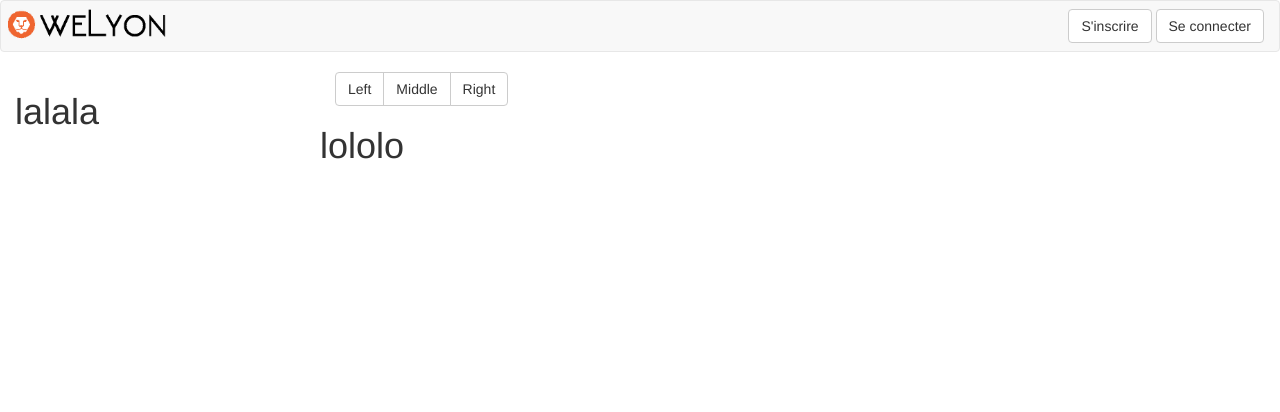
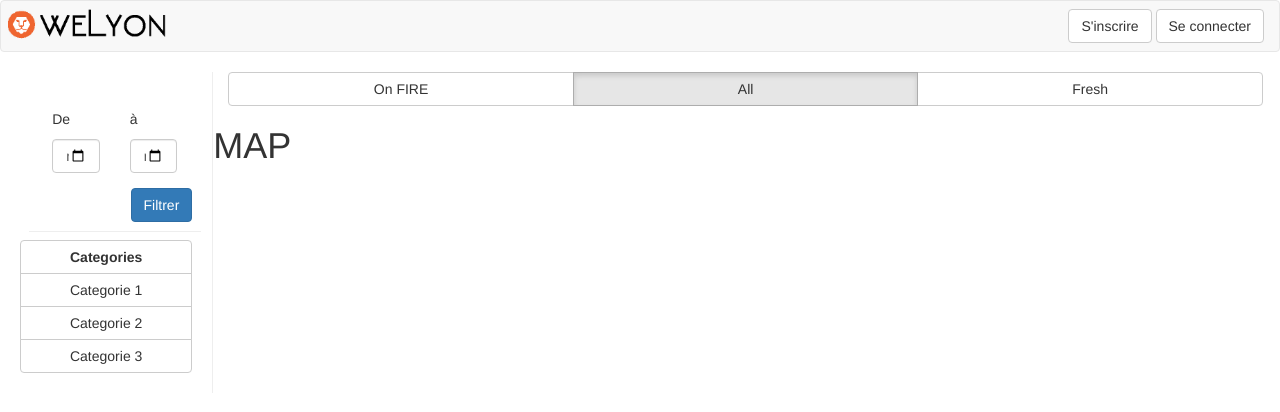
Before and after one commit to H4213/WeLyon, a plain HTML site: page Web/index.html in a window 1280 px wide. Drawn offline with Linux system fonts and the light colour scheme.

Commit message:
layout basic

```diff
--- a/Web/index.html
+++ b/Web/index.html
@@ -22,7 +22,6 @@
     <body role="document">
 
         <div id="nav">
-
             <div class="navbar navbar-default">
                 <div class="container-fluid">
                     <!-- Brand and toggle get grouped for better mobile display -->
@@ -47,7 +46,6 @@
                     </div><!-- /.navbar-collapse -->
                 </div><!-- /.container-fluid -->
             </div>
-
         </div>
 
         <div id="container" class="container-fluid">
@@ -56,20 +54,40 @@
                 <div id="alert" class="col-sm">
                 </div>
 
-            <div id="filters" class="col-sm-12 col-md-3 filters">
-                <h1>lalala</h1>
+                <div id="filters" class="col-sm-12 col-md-2">
+                    <div id="filter" class="col-md-12">
+                        <!-- <form class="form-inline"> -->
+                            <div class="col-md-6 form-group">
+                                <p>De</p>
+                                <input type="date" class="form-control" id="dateInit" placeholder="">
+                            </div>
+                            <div class="col-md-6 form-group">
+                                <p>à</p>
+                                <input type="date" class="form-control" id="dateFin" placeholder="">
+                            </div>
+                            <button type="submit" class="btn btn-primary pull-right">Filtrer</button>
+                        <!-- </form> -->
                     </div>
 
-            <div id="main" class="col-sm-12 col-md-9">
+                    <div id="categories" class="btn-group-vertical btn-block" role="group" aria-label="...">
+                        <button class="col-md-4 btn btn-default" type="button"><strong>Categories</strong></button>
+                        <button class="col-md-4 btn btn-default" type="button">Categorie 1</button>
+                        <button class="col-md-4 btn btn-default" type="button">Categorie 2</button>
+                        <button class="col-md-4 btn btn-default" type="button">Categorie 3</button>
+                    </div>
+                </div>
+
+                <div id="main" class="col-sm-12 col-md-10">
                     <div id="visibility" class="row">
                         <div class="col-md-12 btn-group" aria-label="Basic example" role="group">
-                        <button class="btn btn-default" type="button">Left</button>
-                        <button class="btn btn-default" type="button">Middle</button>
-                        <button class="btn btn-default" type="button">Right</button>
+                            <button class="col-md-4 btn btn-default" type="button">On FIRE</button>
+                            <button class="col-md-4 btn btn-default active" type="button">All</button>
+                            <button class="col-md-4 btn btn-default" type="button">Fresh</button>
                         </div>
                     </div>
+
                     <div id="map" class="row">
-                    <h1>lololo </h1>
+                        <h1> MAP </h1>
                     </div>
                 </div>
 
--- a/Web/platform/css/weLyon.css
+++ b/Web/platform/css/weLyon.css
@@ -1,6 +1,11 @@
+
+
+.navbar-brand {
+	padding: 0;
+}
+
 /*TODO: à voir*/
-.filtres {
-	background-color: #f5f5f5;
+#filters {
     border-right: 1px solid #eee;
     bottom: 0;
     display: block;
@@ -8,13 +13,13 @@
     overflow-x: hidden;
     overflow-y: auto;
     padding: 20px;
-    position: fixed;
-    top: 51px;
     z-index: 1000;
 }
 
-.navbar-brand {
-	padding: 0;
+#filter {
+	padding: 5%;
+	margin: 5%;
+    border-bottom: 1px solid #eee;
 }
 
 #brandImg {
```
Also changed, not shown: 1 other file. Lines whose indentation alone changed are shown as unchanged.
